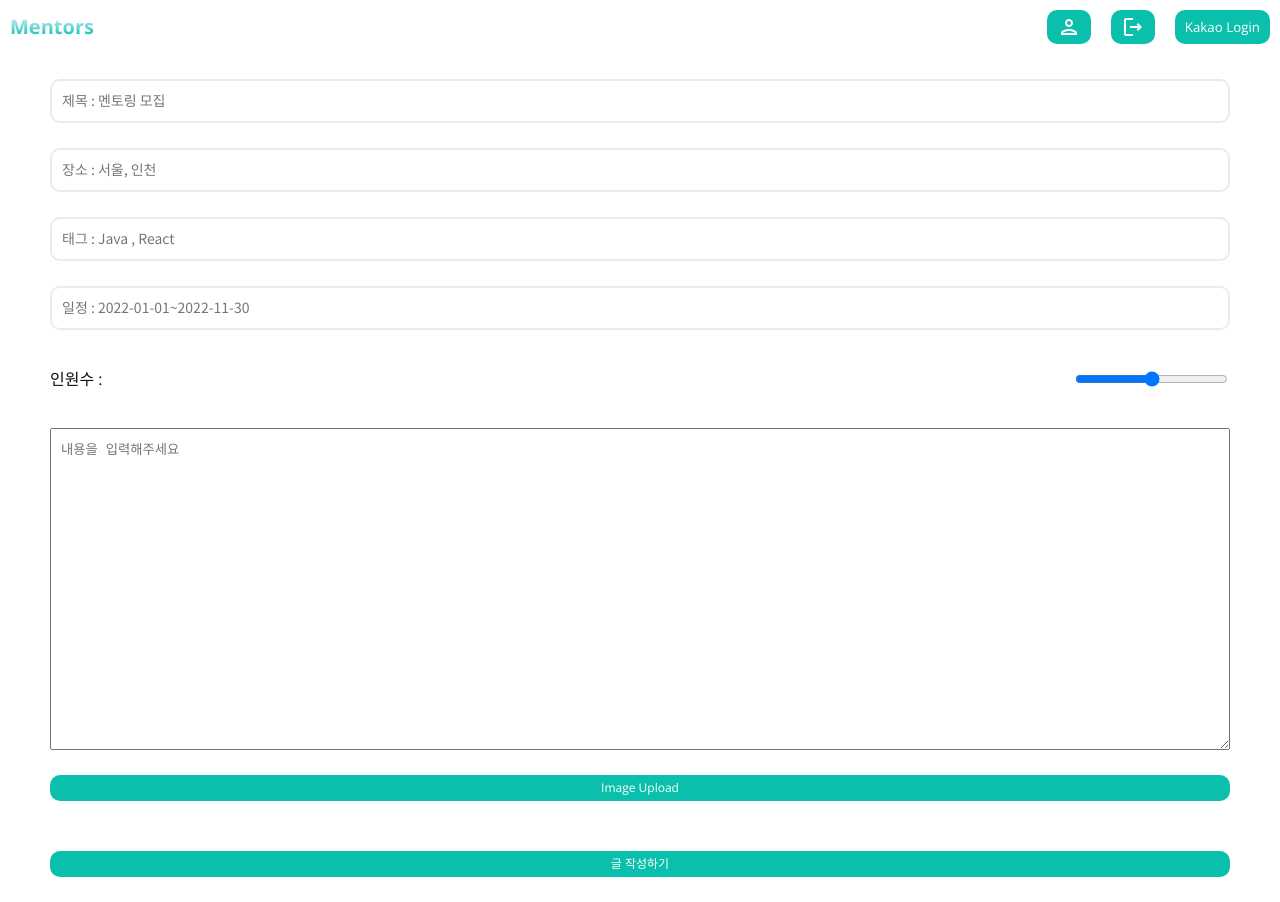
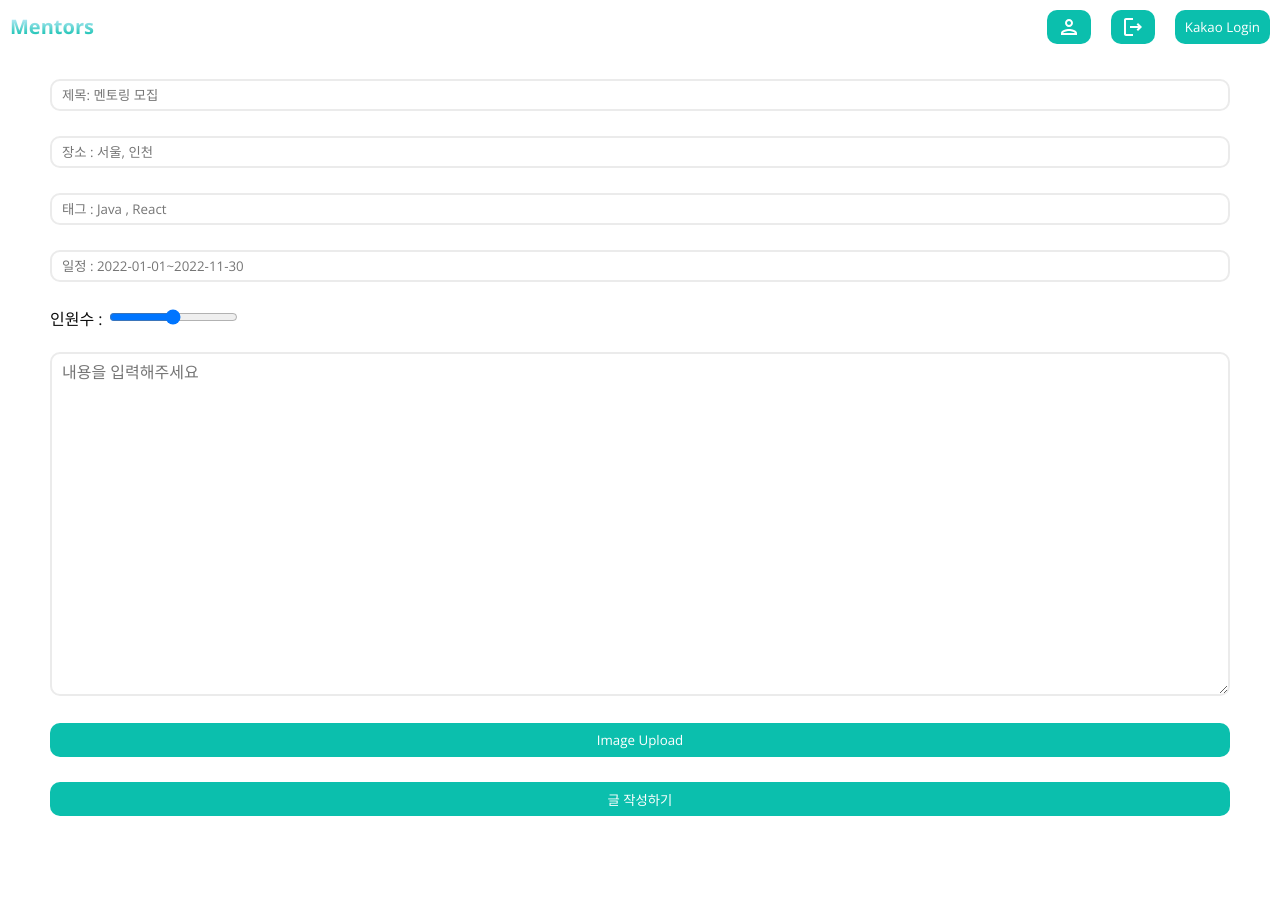
Before and after one commit to mentors-service/mentors-service-FE, a React (Create React App) app: page /write in a window 1280 px wide. After the commit the page ends 816 px from the top, so only its background shows below. Built offline with nearby package versions, Linux system fonts and the light colour scheme; no server answers.

Commit message:
refactor: Input, Markdown 컴포넌트 분리 및 Write 페이지 스타일 정리

```diff
--- a/src/components/Dropdown/Button/Button.style.tsx
+++ b/src/components/Dropdown/Button/Button.style.tsx
@@ -1,6 +1,7 @@
 import styled from 'styled-components';
 
 export const Button = styled.button`
+  box-sizing: border-box;
   display: flex;
   gap: 5px;
   align-items: center;
@@ -8,7 +9,6 @@ export const Button = styled.button`
   min-width: 120px;
   padding: 5px 10px;
   margin-right: auto;
-  box-sizing: border-box;
   background-color: ${({ theme }) => theme.colors.$secondary};
   border-radius: 10px;
 `;
--- a/src/components/Dropdown/Text/Text.style.tsx
+++ b/src/components/Dropdown/Text/Text.style.tsx
@@ -1,6 +1,6 @@
 import styled from 'styled-components';
 
 export const Text = styled.span`
+  min-width: 60px;
   color: ${({ theme }) => theme.colors.$white};
-  min-width: 60px;
 `;
--- a/src/pages/write/Write.style.tsx
+++ b/src/pages/write/Write.style.tsx
@@ -5,36 +5,13 @@ export const WriteWrapper = styled.div`
   flex-direction: column;
   gap: 25px;
   padding: 25px 50px 0 50px;
-  button {
-    width: 100%;
-    height: 26px;
-    margin-bottom: 25px;
-    font-family: 'Open Sans';
-    font-size: 12px;
-    font-weight: 400;
-    line-height: 16px;
-    color: #ffffff;
-    background: #0bbfad;
-    border-radius: 10px;
-  }
-  input {
-    height: 30px;
-    padding: 5px 10px;
-    background: #ffffff;
-    border: 2px solid #ebebeb;
-    border-radius: 10px;
-  }
-  input::placeholder {
-    font-family: 'Noto Sans KR';
-    font-size: 14px;
-    font-weight: 400;
-    line-height: 20px;
-  }
-  div {
-    display: flex;
-    align-items: center;
-    justify-content: space-between;
-  }
 `;
 
-export const ErrorMessage = styled.p``;
+export const SubmitButton = styled.button`
+  width: 100%;
+  height: 34px;
+  border-radius: 10px;
+  padding: 5px 10px;
+  color: ${({ theme }) => theme.colors.$white};
+  background: ${({ theme }) => theme.colors.$secondary};
+`;
--- a/src/pages/write/Write.tsx
+++ b/src/pages/write/Write.tsx
@@ -1,34 +1,27 @@
 import { useNavigate } from 'react-router-dom';
 import { useForm, SubmitHandler } from 'react-hook-form';
-import ImageUpload from '@components/ImageUpload';
-import MarkdownEditor from '@components/MarkdownEditor';
-import Result from '@components/Result';
-import ImageDnDWrapper from '@components/ImageDnDWrapper';
+import ImageDnDWrapper from '@write/components/Markdown/ImageDnDWrapper';
 import MarkdownContext from '@hooks/contexts/markdownContext';
 import { ChangeEvent, useMemo, useState } from 'react';
 import { useMutation } from '@tanstack/react-query';
 import { createArticle } from '@api/article';
-import { formErrorMessages, numberCheck } from '@utils/formUtil';
+import WriteInput from '@write/components/Input';
+import MarkdownEditor from '@write/components/Markdown/MarkdownEditor';
+import ImageUpload from '@write/components/Markdown/ImageUpload';
+import Result from '@write/components/Markdown/Result';
+import { IFormInput } from './types';
 import * as S from './Write.style';
-import { IFormInput } from './types';
 
 const Write = () => {
   const [markdownText, setMarkdownText] = useState('');
-  const contextValue = useMemo(() => ({ markdownText, setMarkdownText }), [markdownText]);
   const [range, setRange] = useState('');
   const navigate = useNavigate();
+
+  const contextValue = useMemo(() => ({ markdownText, setMarkdownText }), [markdownText]);
 
   const createMutaion = useMutation(createArticle, {
     onError: (error) => {},
   });
-
-  const onClickAddButton = () => {
-    createMutaion.mutate(markdownText);
-  };
-
-  const handleChange = (e: ChangeEvent<HTMLInputElement>) => {
-    setRange(e.target.value);
-  };
 
   const {
     register,
@@ -37,56 +30,45 @@ const Write = () => {
     watch,
   } = useForm<IFormInput>();
 
+  const handleChange = (e: ChangeEvent<HTMLInputElement>) => {
+    setRange(e.target.value);
+  };
+
   const onSubmit: SubmitHandler<IFormInput> = (data: IFormInput) => {
-    navigate('/');
+    // navigate('/');
+    // createMutaion.mutate();
   };
 
   return (
     <form onSubmit={handleSubmit(onSubmit)}>
       <S.WriteWrapper>
-        <input
-          {...register('title', {
-            required: true,
-          })}
-          placeholder='제목 : 멘토링 모집'
-          id='title'
-          style={{ border: watch('title') && '2px solid #0BBFAD', color: watch('title') && '2px solid #0BBFAD' }}
+        <WriteInput
+          register={register('title', { required: true })}
+          watchText={watch('title')}
+          placeholder='제목: 멘토링 모집'
+          isError={Boolean(errors.title)}
         />
-        {errors?.title?.type === 'required' && <S.ErrorMessage>{formErrorMessages.NAME_REQUIRED}</S.ErrorMessage>}
 
-        <input
-          {...register('place', {
-            required: true,
-          })}
+        <WriteInput
+          register={register('place', { required: true })}
+          watchText={watch('place')}
           placeholder='장소 : 서울, 인천'
-          id='place'
-          style={{ border: watch('place') && '2px solid #0BBFAD', color: watch('place') && '2px solid #0BBFAD' }}
+          isError={Boolean(errors.place)}
         />
-        {errors?.place?.type === 'required' && <S.ErrorMessage>{formErrorMessages.PLACE_REQUIRED}</S.ErrorMessage>}
 
-        <input
-          {...register('tag', {
-            required: true,
-          })}
+        <WriteInput
+          register={register('tag', { required: true })}
+          watchText={watch('tag')}
           placeholder='태그 : Java , React'
-          id='tag'
-          style={{ border: watch('tag') && '2px solid #0BBFAD', color: watch('tag') && '2px solid #0BBFAD' }}
+          isError={Boolean(errors.tag)}
         />
-        {errors?.tag?.type === 'required' && <S.ErrorMessage>{formErrorMessages.TAG_REQUIRED}</S.ErrorMessage>}
 
-        <input
-          {...register('schedule', {
-            required: true,
-            pattern: numberCheck,
-          })}
+        <WriteInput
+          register={register('schedule', { required: true })}
+          watchText={watch('schedule')}
           placeholder='일정 : 2022-01-01~2022-11-30'
-          id='schedule'
-          style={{ border: watch('schedule') && '2px solid #0BBFAD', color: watch('tag') && '2px solid #0BBFAD' }}
+          isError={Boolean(errors.schedule)}
         />
-        {errors?.schedule?.type === 'pattern' && <S.ErrorMessage>{formErrorMessages.SCHEDULE}</S.ErrorMessage>}
-        {errors?.schedule?.type === 'required' && (
-          <S.ErrorMessage>{formErrorMessages.SCHEDULE_REQUIRED}</S.ErrorMessage>
-        )}
 
         <div>
           <label htmlFor='인원수'>
@@ -105,9 +87,7 @@ const Write = () => {
           <Result />
         </MarkdownContext.Provider>
 
-        <button type='submit' onClick={onClickAddButton}>
-          글 작성하기
-        </button>
+        <S.SubmitButton type='submit'>글 작성하기</S.SubmitButton>
       </S.WriteWrapper>
     </form>
   );
--- /dev/null
+++ b/src/pages/write/components/Input/Input.style.tsx
@@ -0,0 +1,9 @@
+import styled from 'styled-components';
+
+export const WriteInput = styled.input<{ text: string; error: boolean }>`
+  padding: 5px 10px;
+  border-radius: 10px;
+  transition: 0.3s;
+  border: 2px solid ${({ text, theme }) => (text ? `${theme.colors.$secondary}` : `${theme.colors.$gray}`)};
+  ${({ error, theme }) => error && `border: 2px solid ${theme.colors.$tertiary}`}
+`;
--- /dev/null
+++ b/src/pages/write/components/Input/index.tsx
@@ -0,0 +1,16 @@
+import { InputKeys } from '@write/types';
+import { UseFormRegisterReturn } from 'react-hook-form';
+import * as S from './Input.style';
+
+interface WriteInputProps {
+  register: UseFormRegisterReturn<InputKeys>;
+  watchText: string;
+  placeholder: string;
+  isError: boolean;
+}
+
+const WriteInput = ({ register, watchText, placeholder, isError }: WriteInputProps) => {
+  return <S.WriteInput {...register} text={watchText} error={isError} placeholder={placeholder} />;
+};
+
+export default WriteInput;
--- a/src/components/ImageUpload.tsx
+++ b/src/pages/write/components/Markdown/ImageUpload.tsx
@@ -1,5 +1,6 @@
+import useMarkdown from '@hooks/contexts/useMarkdown';
 import { useRef } from 'react';
-import useMarkdown from '../hooks/contexts/useMarkdown';
+import styled from 'styled-components';
 
 const ImageUpload = () => {
   const imageUploadRef = useRef<HTMLInputElement>(null);
@@ -25,11 +26,18 @@ const ImageUpload = () => {
     <div>
       <input type='file' ref={imageUploadRef} onChange={handleChangeImageUpload} style={{ display: 'none' }} />
 
-      <button type='button' onClick={handleClickImageUpload}>
-        Image Upload
-      </button>
+      <Button onClick={handleClickImageUpload}>Image Upload</Button>
     </div>
   );
 };
 
+const Button = styled.button`
+  width: 100%;
+  height: 34px;
+  border-radius: 10px;
+  padding: 5px 10px;
+  color: ${({ theme }) => theme.colors.$white};
+  background: ${({ theme }) => theme.colors.$secondary};
+`;
+
 export default ImageUpload;
--- a/src/components/MarkdownEditor.tsx
+++ b/src/pages/write/components/Markdown/MarkdownEditor.tsx
@@ -1,5 +1,5 @@
+import useMarkdown from '@hooks/contexts/useMarkdown';
 import styled from 'styled-components';
-import useMarkdown from '../hooks/contexts/useMarkdown';
 
 const MarkdownEditor = () => {
   const { markdownText, setMarkdownText } = useMarkdown();
@@ -15,7 +15,10 @@ const MarkdownEditor = () => {
 
 const Textarea = styled.textarea`
   width: 100%;
+  box-sizing: border-box;
   padding: 10px;
+  border-radius: 10px;
+  border: 2px solid ${({ theme }) => theme.colors.$gray};
 `;
 
 export default MarkdownEditor;
--- a/src/components/Result.tsx
+++ b/src/pages/write/components/Markdown/Result.tsx
@@ -1,5 +1,5 @@
+import useMarkdown from '@hooks/contexts/useMarkdown';
 import ReactMarkdown from 'react-markdown';
-import useMarkdown from '../hooks/contexts/useMarkdown';
 
 const Result = () => {
   const { markdownText } = useMarkdown();
--- a/src/styles/GlobalStyle.tsx
+++ b/src/styles/GlobalStyle.tsx
@@ -13,7 +13,7 @@ table, caption, tbody, tfoot, thead, tr, th, td,
 article, aside, canvas, details, embed,
 figure, figcaption, footer, header, hgroup,
 menu, nav, output, ruby, section, summary,
-time, mark, audio, video {
+time, mark, audio, video, textarea {
 	padding: 0;
 	margin: 0;
 	font: inherit;
```
Also changed, not shown: src/pages/write/types.ts (+3 -6 lines), src/pages/write/components/Markdown/ImageDnDWrapper.tsx (renamed from src/components/ImageDnDWrapper.tsx).
